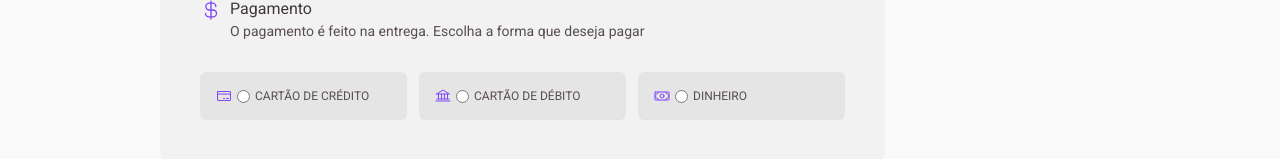
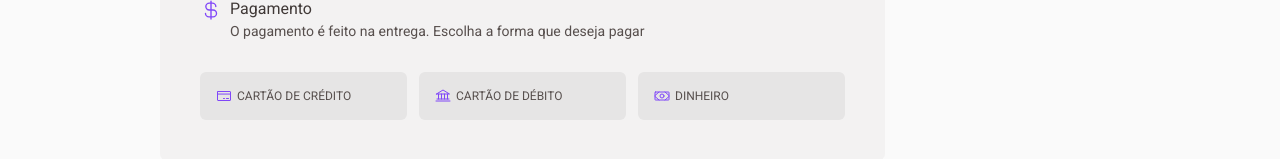
Before and after one commit to RuthMaria/ignite-coffeeDelivery, a React (Vite) app: page /delivery in a window 1280 px wide. Shown: the part 645-804 px from the top of the page. Built offline with nearby package versions, Linux system fonts and the light colour scheme.

Commit message:
refactor: change style for formPayment

```diff
--- a/src/pages/Delivery/components/FormPayment/FormPayment.style.ts
+++ b/src/pages/Delivery/components/FormPayment/FormPayment.style.ts
@@ -35,7 +35,16 @@ export const Payment = styled.section<{ selected?: boolean }>`
   grid-template-columns: 1fr 1fr 1fr;
   gap: 12px;
 
-  div {
+  input {
+    display: none;
+    appearance: none;
+  }
+
+  input:checked + label {
+    border: 1px solid ${(props) => props.theme['purple']};
+  }
+
+  label {
     cursor: pointer;
     border-radius: 6px;
     padding: 16px;
@@ -47,17 +56,10 @@ export const Payment = styled.section<{ selected?: boolean }>`
     font-size: 0.75rem;
     color: ${(props) => props.theme['base-text']};
     background-color: ${(props) => props.theme['base-button']};
-    border: ${(props) =>
-      props.selected && `1px solid ${props.theme['purple']}`};
 
     :hover {
       background-color: ${(props) => props.theme['base-hover']};
     }
-
-    /* input {
-      visibility: hidden;
-      appearance: none;
-    } */
   }
 `;
 
--- a/src/pages/Delivery/components/FormPayment/FormPayment.tsx
+++ b/src/pages/Delivery/components/FormPayment/FormPayment.tsx
@@ -29,19 +29,26 @@ export const FormPayment: React.FC = () => {
 
       <Payment>
         <div {...register('paymentMethod')}>
-          <CreditCard size={16} color={defaultTheme['purple']} />
           <input type="radio" id="credit" name="paymentMethod" value="credit" />
-          <label htmlFor="credit">CARTÃO DE CRÉDITO</label>
+          <label htmlFor="credit">
+            <CreditCard size={16} color={defaultTheme['purple']} />
+            CARTÃO DE CRÉDITO
+          </label>
         </div>
         <div {...register('paymentMethod')}>
-          <Bank size={16} color={defaultTheme['purple']} />
           <input type="radio" id="debit" name="paymentMethod" value="debit" />
-          <label htmlFor="debit">CARTÃO DE DÉBITO</label>
+
+          <label htmlFor="debit">
+            <Bank size={16} color={defaultTheme['purple']} />
+            CARTÃO DE DÉBITO
+          </label>
         </div>
         <div {...register('paymentMethod')}>
-          <Money size={16} color={defaultTheme['purple']} />
           <input type="radio" id="money" name="paymentMethod" value="money" />
-          <label htmlFor="money">DINHEIRO</label>
+          <label htmlFor="money">
+            <Money size={16} color={defaultTheme['purple']} />
+            DINHEIRO
+          </label>
         </div>
       </Payment>
       {paymentMethodError && <Error>{paymentMethodError}</Error>}
--- a/src/pages/Home/components/CoffeeCard/CoffeeCard.style.ts
+++ b/src/pages/Home/components/CoffeeCard/CoffeeCard.style.ts
@@ -90,7 +90,9 @@ export const Button = styled.button`
   padding: 8px;
   border-radius: 6px;
 
+  transition: background-color 1s;
+
   &:hover {
-    background: ${(props) => props.theme['purple']};
+    background-color: ${(props) => props.theme['purple']};
   }
 `;
```
